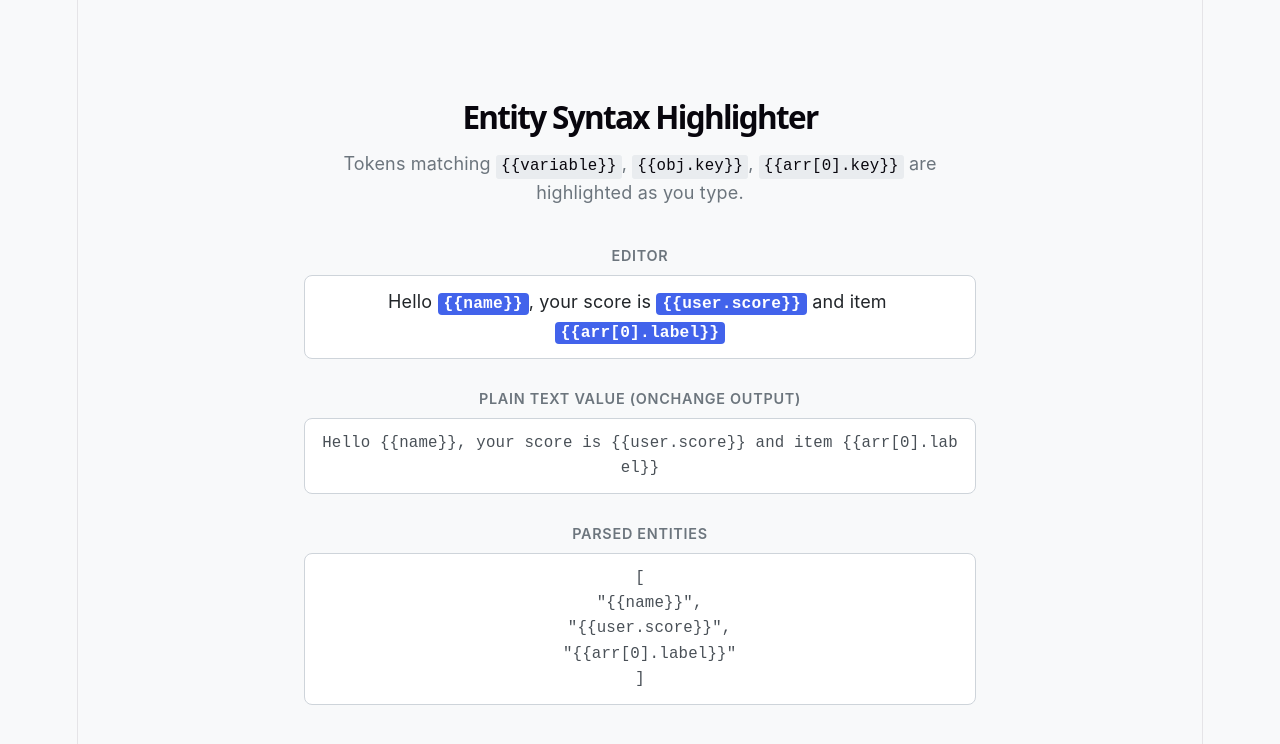
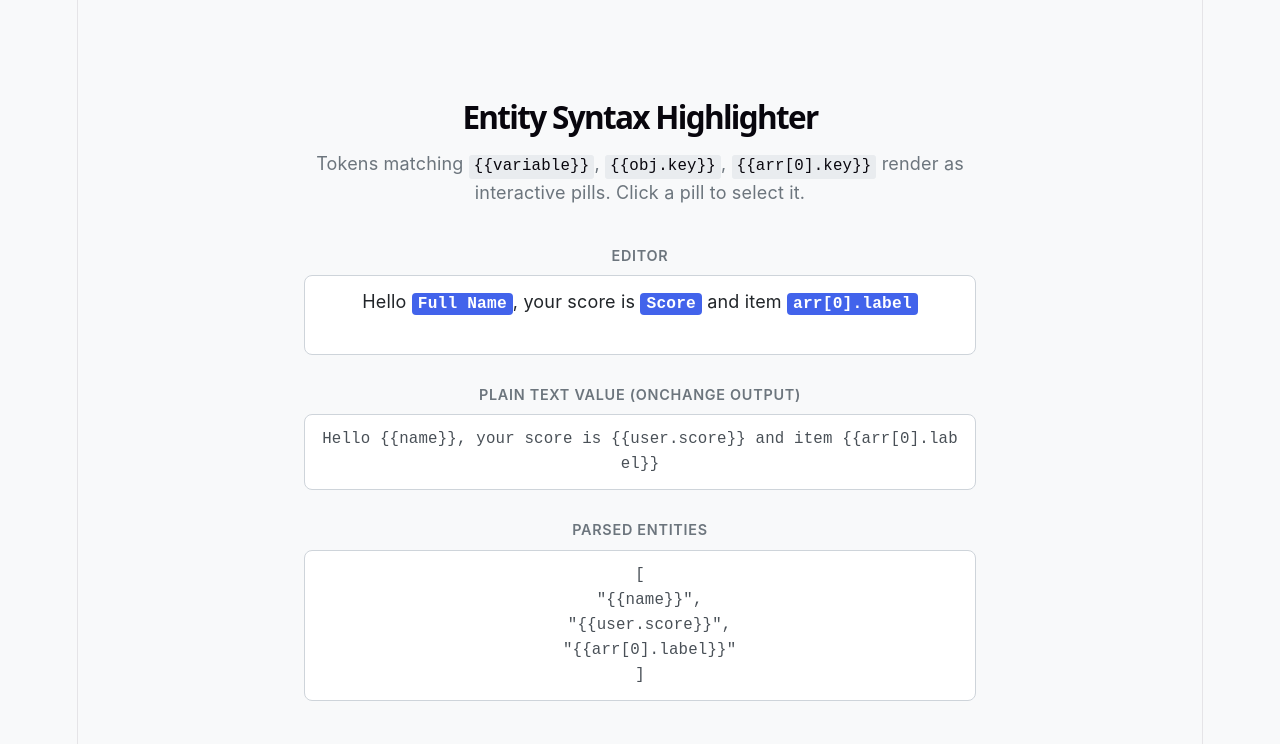
Before and after one commit to ntrongtoan/prompt-pill, a React (Vite) app: page / in a window 1280 px wide. Shown: the top 744 px of the page. Built offline with nearby package versions, Linux system fonts and the light colour scheme.

Commit message:
complete the first milestone input entity

```diff
--- a/src/App.css
+++ b/src/App.css
@@ -101,6 +101,8 @@ h1 {
   font-size: 0.9em;
   line-height: 1.4;
   white-space: nowrap;
+  cursor: pointer;
+  user-select: none;
 }
 
 /* ── Plain text preview ──────────────────────────────── */
--- a/src/App.tsx
+++ b/src/App.tsx
@@ -4,16 +4,22 @@ import './App.css'
 
 const EXAMPLE = 'Hello {{name}}, your score is {{user.score}} and item {{arr[0].label}}'
 
+const ENTITY_MAPPING: Record<string, string> = {
+  name: 'Full Name',
+  'user.score': 'Score',
+}
+
 export default function App() {
   const [text, setText] = useState(EXAMPLE)
+  const [lastClicked, setLastClicked] = useState<string | null>(null)
 
   return (
     <div className="app">
       <h1>Entity Syntax Highlighter</h1>
       <p className="subtitle">
         Tokens matching <code>{'{{variable}}'}</code>,{' '}
-        <code>{'{{obj.key}}'}</code>, <code>{'{{arr[0].key}}'}</code> are
-        highlighted as you type.
+        <code>{'{{obj.key}}'}</code>, <code>{'{{arr[0].key}}'}</code> render as
+        interactive pills. Click a pill to select it.
       </p>
 
       <section className="demo-section">
@@ -22,8 +28,17 @@ export default function App() {
           value={text}
           onChange={setText}
           placeholder="Type here… use {{variable}} syntax"
+          mapping={ENTITY_MAPPING}
+          onEntityClick={(id) => setLastClicked(id)}
         />
       </section>
+
+      {lastClicked && (
+        <section className="demo-section">
+          <label className="field-label">Last clicked entity</label>
+          <pre className="plain-text-preview">{lastClicked}</pre>
+        </section>
+      )}
 
       <section className="demo-section">
         <label className="field-label">Plain text value (onChange output)</label>
--- a/src/components/EntityInput.tsx
+++ b/src/components/EntityInput.tsx
@@ -1,19 +1,56 @@
-import { useEffect } from 'react'
+import { useEffect, useRef } from 'react'
 import { useEditor, EditorContent } from '@tiptap/react'
+import { generateText, type JSONContent, type Extensions } from '@tiptap/core'
 import StarterKit from '@tiptap/starter-kit'
-import { EntityMark } from '../extensions/EntityMark'
+import { EntityNode } from '../extensions/EntityNode'
 
 export interface EntityInputProps {
   value?: string
   onChange?: (value: string) => void
   placeholder?: string
+  mapping?: Record<string, string>
+  onEntityClick?: (id: string, pos: number) => void
 }
 
-export function EntityInput({ value, onChange, placeholder }: EntityInputProps) {
+const ENTITY_SPLIT_REGEX = /(\{\{[\w.[\]]+\}\})/g
+
+function textToContent(text: string): JSONContent {
+  const parts = text.split(ENTITY_SPLIT_REGEX).filter(Boolean)
+
+  const inlineContent: JSONContent[] = parts.map((part) => {
+    const match = part.match(/^\{\{([\w.[\]]+)\}\}$/)
+    if (match) {
+      return { type: 'entity', attrs: { id: match[1] } }
+    }
+    return { type: 'text', text: part }
+  })
+
+  return {
+    type: 'doc',
+    content: [{ type: 'paragraph', content: inlineContent }],
+  }
+}
+
+export function EntityInput({
+  value,
+  onChange,
+  placeholder,
+  mapping,
+  onEntityClick,
+}: EntityInputProps) {
+  const mappingRef = useRef(mapping)
+  useEffect(() => {
+    mappingRef.current = mapping
+  }, [mapping])
+
+  const onEntityClickRef = useRef(onEntityClick)
+  useEffect(() => {
+    onEntityClickRef.current = onEntityClick
+  }, [onEntityClick])
+
   const editor = useEditor({
     extensions: [
       StarterKit.configure({
-        // Disable block nodes we don't need; keep only paragraph + text
         heading: false,
         blockquote: false,
         bulletList: false,
@@ -22,9 +59,12 @@ export function EntityInput({ value, onChange, placeholder }: EntityInputProps)
         codeBlock: false,
         horizontalRule: false,
       }),
-      EntityMark,
+      EntityNode.configure({
+        mappingRef,
+        onEntityClick: (id, pos) => onEntityClickRef.current?.(id, pos),
+      }),
     ],
-    content: value ?? '',
+    content: textToContent(value ?? ''),
     editorProps: {
       attributes: {
         class: 'entity-editor',
@@ -32,18 +72,26 @@ export function EntityInput({ value, onChange, placeholder }: EntityInputProps)
       },
     },
     onUpdate({ editor }) {
-      // Return plain text — {{...}} tokens remain intact as text
-      const text = editor.getText()
+      const extensions = editor.extensionManager.extensions as Extensions
+      const text = generateText(editor.getJSON(), extensions, {
+        textSerializers: {
+          entity: ({ node }) => `{{${node.attrs.id}}}`,
+        },
+      })
       onChange?.(text)
     },
   })
 
-  // Sync controlled value changes from outside
   useEffect(() => {
     if (!editor) return
-    const current = editor.getText()
+    const extensions = editor.extensionManager.extensions as Extensions
+    const current = generateText(editor.getJSON(), extensions, {
+      textSerializers: {
+        entity: ({ node }) => `{{${node.attrs.id}}}`,
+      },
+    })
     if (value !== undefined && value !== current) {
-      editor.commands.setContent(value)
+      editor.commands.setContent(textToContent(value))
     }
   }, [value, editor])
 
--- /dev/null
+++ b/src/extensions/EntityNode.ts
@@ -0,0 +1,90 @@
+import { Node, mergeAttributes, InputRule } from '@tiptap/core'
+import type { MutableRefObject } from 'react'
+
+export interface EntityNodeOptions {
+  mappingRef?: MutableRefObject<Record<string, string> | undefined>
+  onEntityClick?: (id: string, pos: number) => void
+}
+
+const ENTITY_INPUT_REGEX = /\{\{([\w.[\]]+)\}\}$/
+
+export const EntityNode = Node.create<EntityNodeOptions>({
+  name: 'entity',
+  group: 'inline',
+  inline: true,
+  atom: true,
+
+  addAttributes() {
+    return {
+      id: { default: '' },
+    }
+  },
+
+  parseHTML() {
+    return [
+      {
+        tag: 'span[data-entity]',
+        getAttrs: (el) => ({
+          id: (el as HTMLElement).getAttribute('data-entity') ?? '',
+        }),
+      },
+    ]
+  },
+
+  renderHTML({ node, HTMLAttributes }) {
+    const id: string = node.attrs.id
+    return [
+      'span',
+      mergeAttributes({ 'data-entity': id, class: 'entity-token' }, HTMLAttributes),
+      id,
+    ]
+  },
+
+  addNodeView() {
+    return ({ node, getPos }) => {
+      const { mappingRef, onEntityClick } = this.options
+      const id: string = node.attrs.id
+
+      const dom = document.createElement('span')
+      dom.className = 'entity-token'
+      dom.setAttribute('data-entity', id)
+      dom.setAttribute('contenteditable', 'false')
+
+      const refresh = () => {
+        const mapping = mappingRef?.current
+        dom.textContent = (mapping && mapping[id]) || id
+      }
+
+      refresh()
+
+      dom.addEventListener('click', (e) => {
+        e.stopPropagation()
+        const pos = typeof getPos === 'function' ? (getPos() ?? -1) : -1
+        onEntityClick?.(id, pos)
+      })
+
+      return {
+        dom,
+        update(updatedNode) {
+          if (updatedNode.type.name !== 'entity') return false
+          refresh()
+          return true
+        },
+      }
+    }
+  },
+
+  addInputRules() {
+    return [
+      new InputRule({
+        find: ENTITY_INPUT_REGEX,
+        handler: ({ state, range, match }) => {
+          const id = match[1]
+          if (!id) return null
+          const node = state.schema.nodes.entity.create({ id })
+          state.tr.replaceWith(range.from, range.to, node)
+        },
+      }),
+    ]
+  },
+})
```
